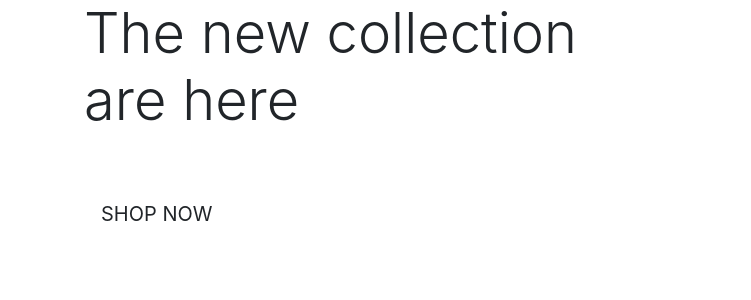
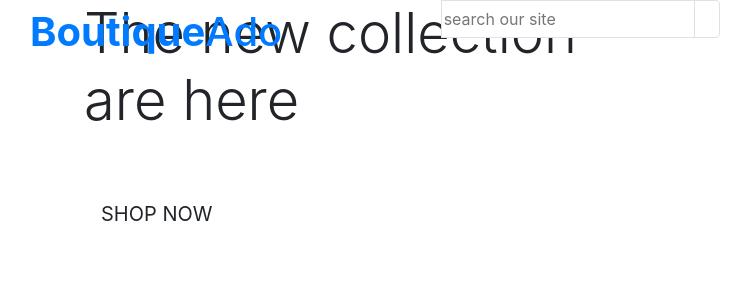
Before and after one commit to Melhefnawi/myforth-trial, a Django app: page / in a window 1280 px wide. Shown: the top 300 px of the page, without its empty margins (1-752 px from the left). Run offline with Django 3.2, Linux system fonts and the light colour scheme; some libraries are stand-ins or nearby versions.

Commit message:
complete the header section

```diff
--- a/templates/base.html
+++ b/templates/base.html
@@ -40,7 +40,45 @@
 </head>
 
 <body>
-    <header class="container-fluid fixed-top"></header>
+    <header class="container-fluid fixed-top">
+
+        <div class="row">
+            <div class="col-12 col-lg-4 py-1 py-lg-0 text-center text-lg-left">
+                <a href="{% url 'home' %}" class="nav-link main-logo-link">
+                    <h1 class="logo-font text-black my-0"><strong>Boutique</strong>Ado</h1>
+                </a>
+
+            </div>
+            <div class="col-12 col-lg-4 py-1 py-lg-0">
+                <form method="GET" action="">
+                    <div class="input-group w-100">
+                        <input class="form-contro border border-black round-0" type="text" name="q" placeholder="search our site">
+                        <div class="input-group-append">
+                            <button class="form-control btn btn-black border bourder-black round-0" type="submit">
+                                <span class="icon">
+                                    <i class="fas fa-search"></i>
+                                </span>
+                            </button>
+
+                        </div>
+                    </div>
+                </form>
+
+            </div>
+            <div class="col-12 col-lg-4 py-0 py-lg-0" >
+                <ul class="list-inline list-unstyled text-center text-lg-right round-0 my-0">
+                    <li class="list-inline-item dropdown">
+
+                    </li>
+                    <li class="inline-item">
+
+                    </li>
+                </ul>
+
+            </div>
+        </div>
+
+    </header>
 
     {% if messages %}
     <div class="message-container"></div>
```
